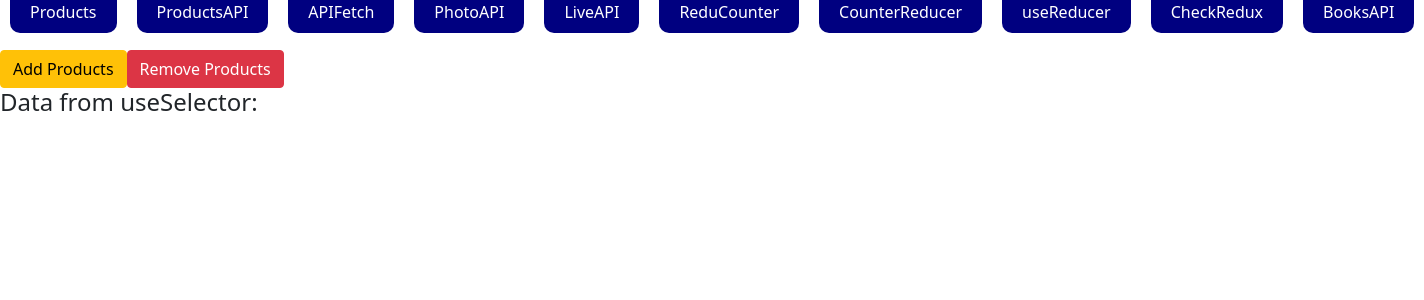
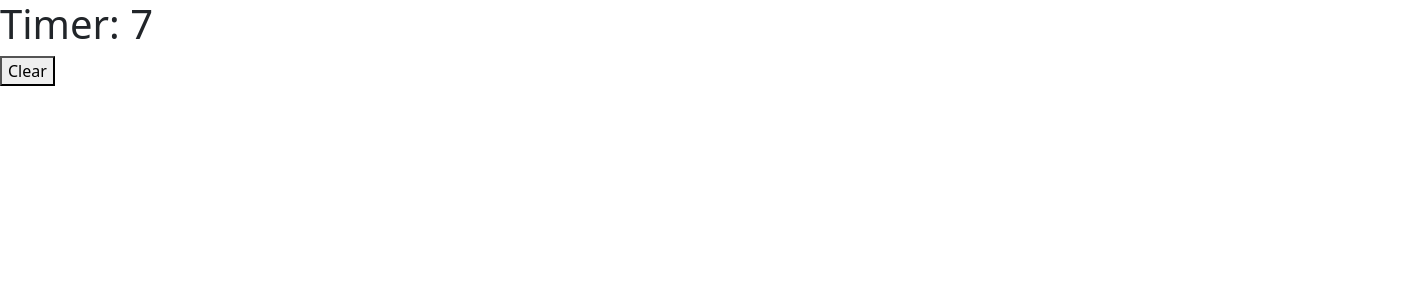
Before and after one commit to chetansolanki89/React, a React (Create React App) app in the folder guidemo/: page /checkredux in a window 1280 px wide. Shown: the top 300 px of the page, 1424 px wide, since content can reach past the window. Built offline with nearby package versions, Linux system fonts and the light colour scheme.

Commit message:
useRef Hook

```diff
--- a/guidemo/src/App.js
+++ b/guidemo/src/App.js
@@ -23,13 +23,16 @@ import PracUseReducer from "./Components/PracUseReducer";
 import CheckRedux from "./Components/CheckRedux";
 import BooksAPI from "./Components/BooksAPI";
 import BookAPIChild from "./Components/BookAPIChild";
+import RefFocus from "./Components/RefFocus";
+import ClassTimer from "./Components/ClassComponents/ClassTimer";
+import FunctionalTimer from "./Components/ClassComponents/FunctionalTimer";
 
 function App() {
   const localStore = configStore();
   return (
     <div className="App">
       <div>
-        <Provider store={localStore}>
+        {/* <Provider store={localStore}>
           <BrowserRouter>
             <NavBar />
             <Routes>
@@ -44,9 +47,12 @@ function App() {
               <Route path="/checkredux" element={<CheckRedux/>} />
               <Route path="/booksapi" element={<BooksAPI/>} />
               <Route path="/booksapichild" element={<BookAPIChild/>} />
+              <Route path="/useref" element={<RefFocus/>} />
             </Routes>
           </BrowserRouter>
-        </Provider>
+        </Provider> */}
+        {/* <ClassTimer/> */}
+        <FunctionalTimer/>
       </div>
 
       {/* <Products/> */}
--- /dev/null
+++ b/guidemo/src/Components/ClassComponents/ClassTimer.jsx
@@ -0,0 +1,35 @@
+import React, { Component } from "react";
+
+class ClassTimer extends Component {
+  constructor(props) {
+    super(props);
+    this.state = { timer: 0 };
+  }
+  variable;
+  componentDidMount() {
+    this.variable = setInterval(() => {
+      this.setState((prev) => ({ timer: prev.timer + 1 }));
+    }, 1000);
+
+  }
+  componentDidUpdate(){
+      if(this.state.timer===10)
+      {
+        clearInterval(this.variable)
+      }
+
+  }
+  render() {
+    return (
+      <div>
+        <h1>Timer: {this.state.timer}</h1>
+        <button onClick={()=>clearInterval(this.variable)}>Pause</button>
+        <button onClick={()=>clearInterval(this.variable)}>Continue</button>
+        {console.log(this.state.timer)}
+
+      </div>
+    );
+  }
+}
+
+export default ClassTimer;
--- /dev/null
+++ b/guidemo/src/Components/ClassComponents/FunctionalTimer.jsx
@@ -0,0 +1,22 @@
+import React, { useState, useEffect, useRef } from "react";
+
+const FunctionalTimer = () => {
+  const intervalRef = useRef(null); //{current: null}
+  const [timer, setTimer] = useState(0);
+  useEffect(() => {
+    intervalRef.current = setInterval(() => {
+      setTimer((timer) => timer + 1);
+    }, 1000);
+    return () => clearInterval(intervalRef.current);
+  }, []);
+  return (
+    <div>
+      <h1>Timer: {timer}</h1>
+      <button onClick={() => clearInterval(intervalRef.current)}>
+        Clear
+      </button>
+    </div>
+  );
+};
+
+export default FunctionalTimer;
--- a/guidemo/src/Components/NavBar.jsx
+++ b/guidemo/src/Components/NavBar.jsx
@@ -16,6 +16,7 @@ const NavBar = () => {
       <Link className="link" to="/pracusereducer">useReducer</Link>
       <Link className="link" to="/checkredux">CheckRedux</Link>
       <Link className="link" to="/booksapi">BooksAPI</Link>
+      <Link className="link" to="/useref">useRef</Link>
       {/* <Navbar bg="primary" variant="dark">
         <Container>
           <Navbar.Brand href="/">Home</Navbar.Brand>
--- /dev/null
+++ b/guidemo/src/Components/RefFocus.jsx
@@ -0,0 +1,26 @@
+import React, { useRef, useEffect } from "react";
+
+const RefFocus = () => {
+  const inputRef = useRef(null);
+  const btnRef = useRef(null);
+  console.log("Ref: ", inputRef);
+
+  useEffect(() => {
+    console.log("Ref Input: ", inputRef);
+    console.log("Ref Btn: ", btnRef);
+    inputRef.current.value="PDAC";
+    btnRef.current.focus();
+  }, []);
+  return (
+    <div>
+      <h1>useRef</h1>
+      <label>Focused Input Box: </label>
+      <input type="text" />
+
+      <input ref={inputRef} type="text" />
+      <button ref={btnRef}>Click Me</button>
+    </div>
+  );
+};
+
+export default RefFocus;
```
